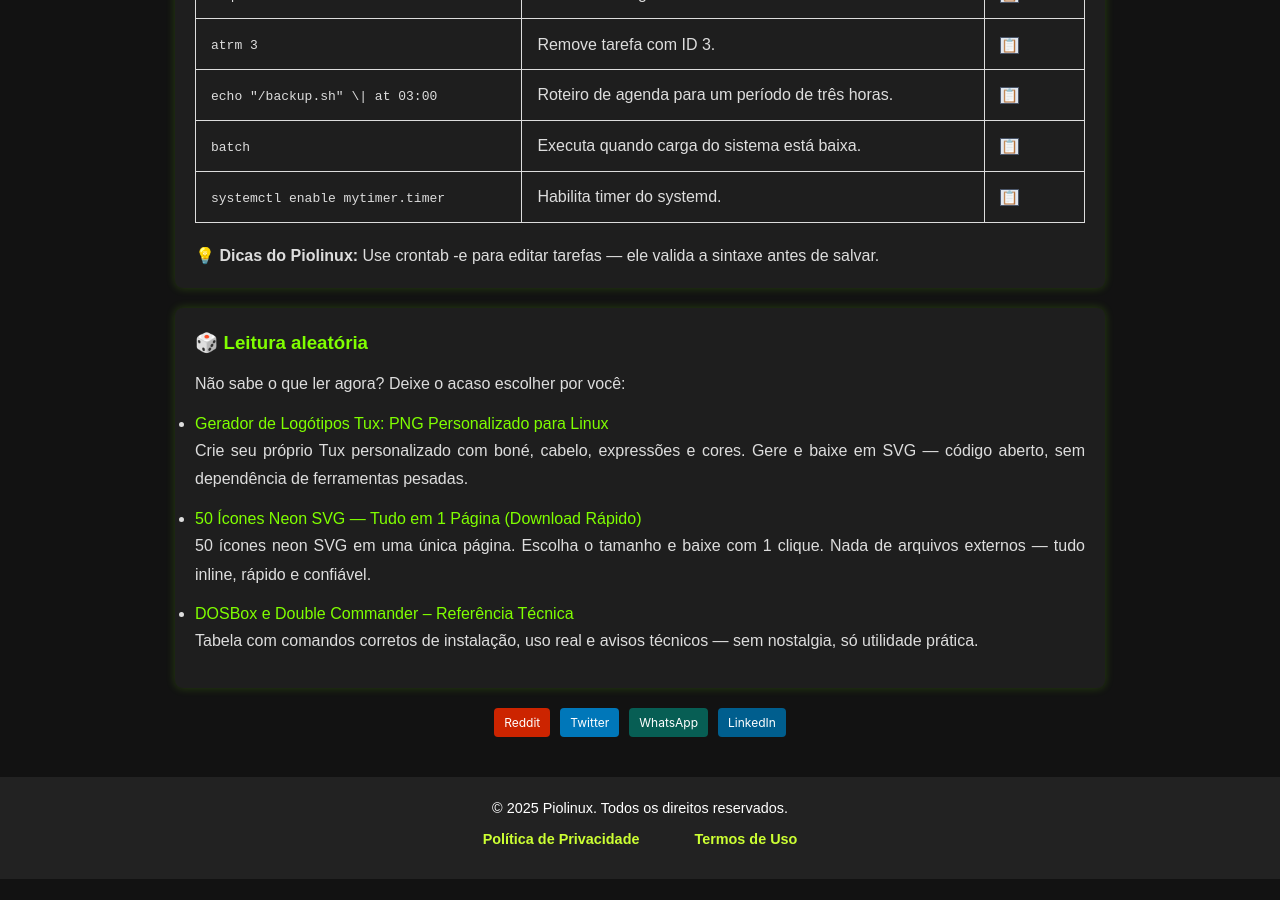
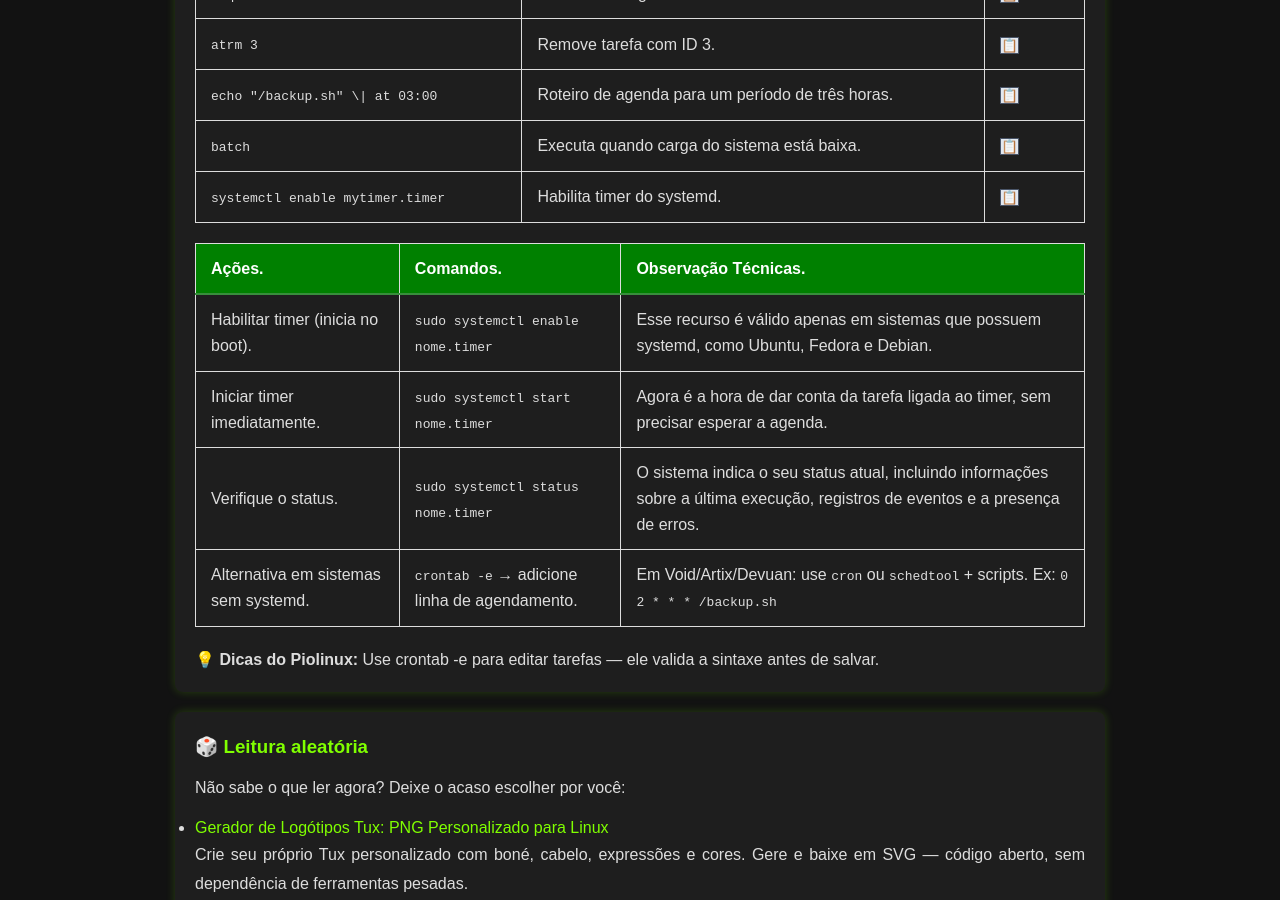
Before and after one commit to Piolinux/piolinux-site, a Jekyll site: the page built from _pages/_comandos/tarefas-agendadas.md, in a window 1280 px wide and 900 px high, scrolled down 1094 px. Built offline with Jekyll 4.4.1, drawn with Linux system fonts in a browser that asks for light colours; before the commit the page ends 1973 px from its top, so only the background shows below that.

Commit message:
Update tarefas-agendadas.md

```diff
--- a/_pages/_comandos/tarefas-agendadas.md
+++ b/_pages/_comandos/tarefas-agendadas.md
@@ -136,7 +136,37 @@ function filtrarLinhas(termo) {
 </table>
 </div>
 
-
+<table class="evergreen-table">
+  <thead>
+    <tr>
+      <th>Ações.</th>
+      <th>Comandos.</th>
+      <th>Observação Técnicas.</th>
+    </tr>
+  </thead>
+  <tbody>
+    <tr>
+      <td data-label="Ação">Habilitar timer (inicia no boot).</td>
+      <td data-label="Comando"><code>sudo systemctl enable nome.timer</code></td>
+      <td data-label="Observação Técnica">Esse recurso é válido apenas em sistemas que possuem systemd, como Ubuntu, Fedora e Debian.</td>
+    </tr>
+    <tr>
+      <td data-label="Ação">Iniciar timer imediatamente.</td>
+      <td data-label="Comando"><code>sudo systemctl start nome.timer</code></td>
+      <td data-label="Observação Técnica">Agora é a hora de dar conta da tarefa ligada ao timer, sem precisar esperar a agenda.</td>
+    </tr>
+    <tr>
+      <td data-label="Ação">Verifique o status.</td>
+      <td data-label="Comando"><code>sudo systemctl status nome.timer</code></td>
+      <td data-label="Observação Técnica">O sistema indica o seu status atual, incluindo informações sobre a última execução, registros de eventos e a presença de erros.</td>
+    </tr>
+    <tr>
+      <td data-label="Ação">Alternativa em sistemas sem systemd.</td>
+      <td data-label="Comando"><code>crontab -e</code> → adicione linha de agendamento.</td>
+      <td data-label="Observação Técnica">Em Void/Artix/Devuan: use <code>cron</code> ou <code>schedtool</code> + scripts. Ex: <code>0 2 * * * /backup.sh</code></td>
+    </tr>
+  </tbody>
+</table>
 
 
 <div class="dica-final">
```
